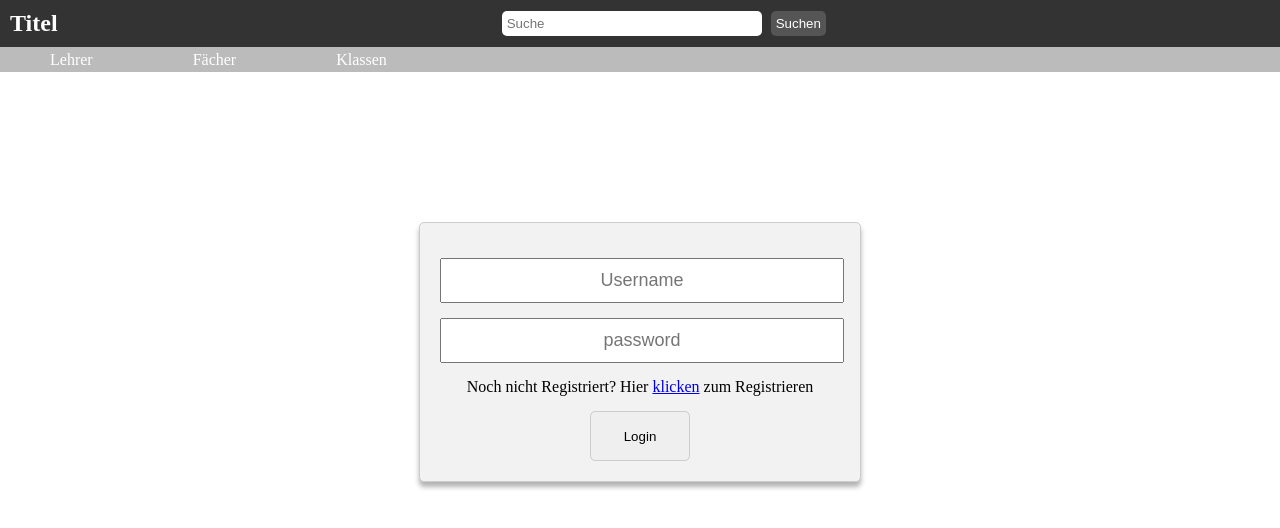
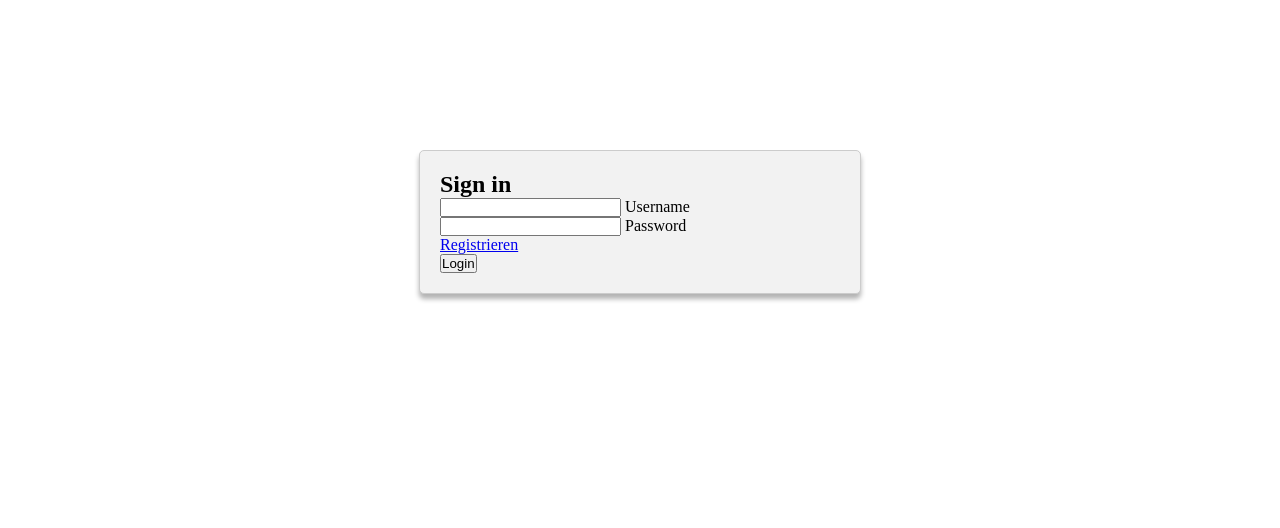
Before and after one commit to sinedious/forum, a Django app: page /login/ in a window 1280 px wide. Shown: the top 528 px of the page. Run offline with Django 4.2, Linux system fonts and the light colour scheme.

Commit message:
Update login.html

```diff
--- a/forum/templates/forum_app/login.html
+++ b/forum/templates/forum_app/login.html
@@ -1,40 +1,42 @@
 <!DOCTYPE html>
 {%load static%}
 <html lang="de">
+
+
     <head>
         <meta charset="utf-8">
         <title>Syp_Projekt</title>
         <link href="{%static 'login-style2.css'%}" rel="stylesheet">
     </head>
+
+
     <body>
-      <header>
-        <nav id="main">
-            <div> <a href="{% url 'index' %}" class="logo">Titel</a></div>
-            <div class="search-bar">
-              <input type="text" placeholder="Suche">
-              <button>Suchen</button>
-            </div>
-            <div class="profile">
-            </div>
-          </nav>
-        <nav id="main-search">
-          <a class="main-item" href="">Lehrer</a>
-          <a class="main-item" href="">Fächer</a>
-          <a class="main-item" href="">Klassen</a>
-        </nav>
-      </header>
       <div class="login-window">
         <form method="POST"  class="login-form">
+
+          <h2>Sign in</h2>
+
           {%csrf_token%}
-          <input class="input" type="text" name="username" placeholder="Username">
 
-          <input class="input" type="password" name="password" placeholder="password">
+          <div class="inputbox">
+          <input type="text" name="username" required="required">
+          <span>Username</span>
+          <i></i>
+          </div>
 
-          <p class="question">Noch nicht Registriert? Hier <a href="{% url 'register' %}">klicken</a> zum Registrieren</p>
+          <div class="inputbox">
+          <input type="password" name="password" required="required" >
+          <span>Password</span>
+          <i></i>
+          </div>
 
-          <input id="login-form-input" type="submit" value="Login">
+          <div class="links">
+          <a href="register/">Registrieren</a>
+          </div>
+
+          <input type="submit" value="Login">
         </form>
       </div>
+    </body>
 
-    </body>
 </html>
```
